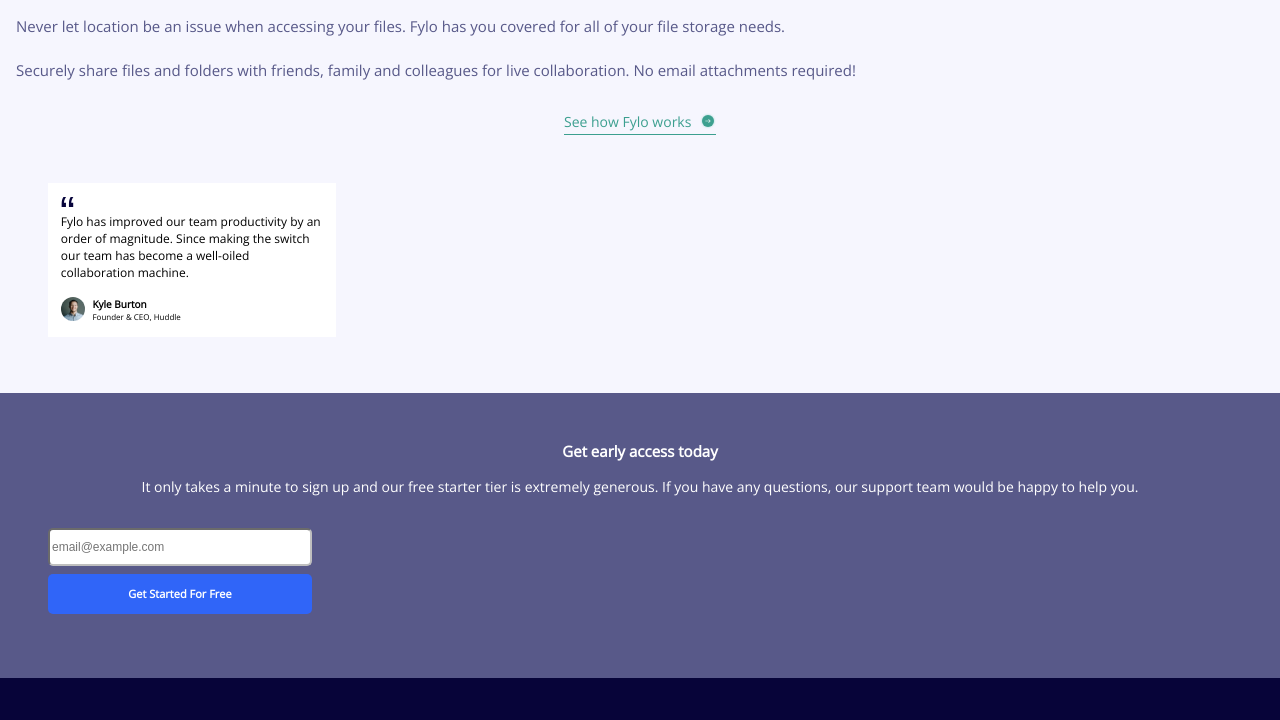
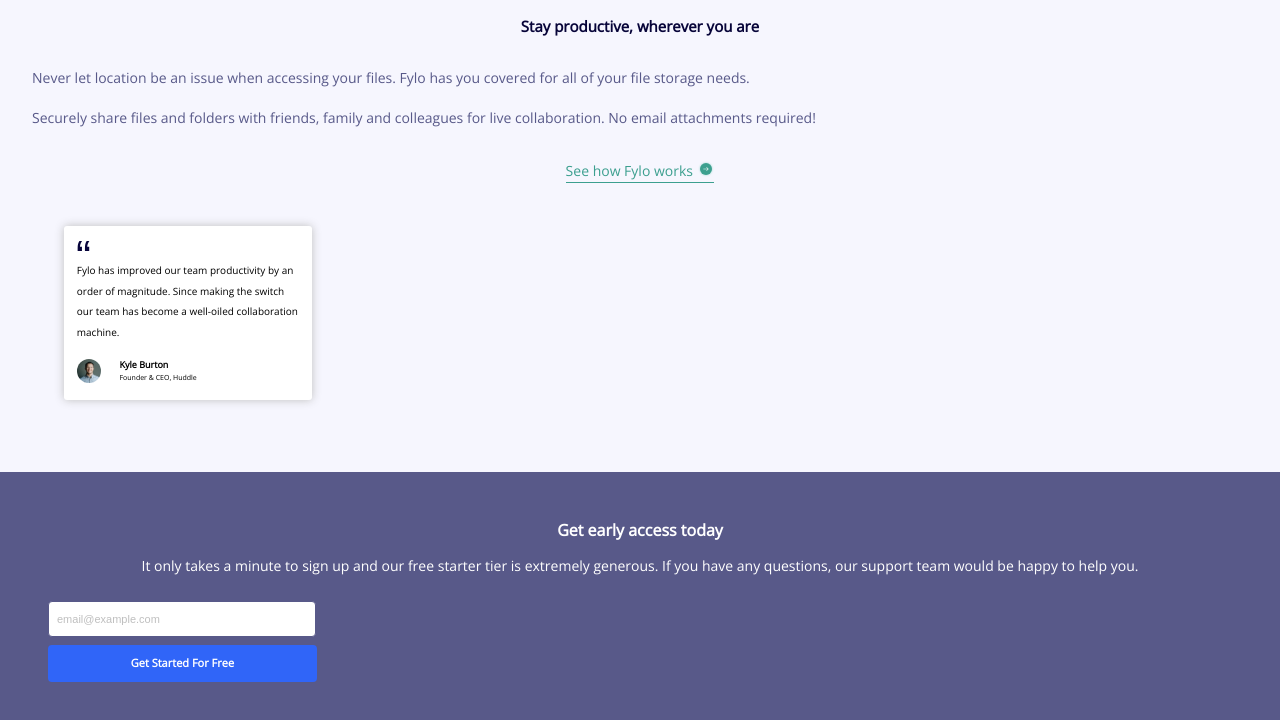
Before and after one commit to dehfachini/fylo-landing-page-with-two-column-layout-master, a plain HTML site: page index.html in a window 1280 px wide. Shown: the part 1090-1810 px from the top of the page. Drawn offline with nearby package versions, Linux system fonts and the light colour scheme.

Commit message:
final adjustments

```diff
--- a/css/styles.css
+++ b/css/styles.css
@@ -19,6 +19,7 @@ body {
     font-family: 'Open Sans', sans-serif;
     width: 100%;
     margin: auto;
+    line-height: 1.3rem;
 }
 
 .container {
@@ -29,7 +30,7 @@ body {
 }
 
 .inner-container {
-    padding: 1rem;
+    padding: 2rem;
 }
 
 .fylo-image img {
@@ -57,7 +58,7 @@ body {
 }
 
 .first-image img {
-    width: 21rem;
+    width: 19rem;
     padding-bottom: 2rem;
 }
 
@@ -68,29 +69,39 @@ body {
 
 .first-title {
     font-weight: bold;
-    font-size: 26px;
+    font-size: 25px;
     text-align: center;
-    padding-bottom: 2rem;
+    margin-bottom: 1.5rem;
     color: var(--very-dark-blue);
+    line-height: 2.2rem;
 }
 
 .first-text {
     text-align: center;
     color: var(--very-dark-blue);
+    font-size: 14px;
 }
 
 input {
-    height: 2.5rem;
-    width: 20.5rem;
+    height: 2.2rem;
+    width: 19rem;
     margin-bottom: 1rem;
-    border-radius: 5px;
-    border-color: var(--light-gray);
+    border-radius: 4px;
+    border-color: var(--desaturated-blue);
+    border-style: solid;
+    border-width: 0.1rem;
+    color: var(--light-gray);
+    padding-left: 1rem;
+    font-size: 12px;
+}
+
+::placeholder {
     color: var(--light-gray);
 }
 
 .button {
-    width: 21rem;
-    height: 2.5rem;
+    width: 19.5rem;
+    height: 2.3rem;
     background-color: var(--bright-blue);
     margin-bottom: 2rem;
     color: white;
@@ -100,13 +111,13 @@ input {
     display: flex;
     align-items: center;
     justify-content: center;
-    border-radius: 5px;
+    border-radius: 4px;
 }
 
 .second-image img {
     width: 21rem;
-    padding-bottom: 4rem;
-    padding-top: 4rem;
+    padding-bottom: 5rem;
+    padding-top: 8rem;
 }
 
 .inner-second-card {
@@ -121,7 +132,7 @@ input {
 
 .second-title {
     font-weight: bold;
-    font-size: 16px;
+    font-size: 15px;
     text-align: center;
     padding-bottom: 2rem;
     color: var(--very-dark-blue);
@@ -129,21 +140,21 @@ input {
 
 .second-text {
     color: var(--desaturated-blue);
-    font-size: 15px;
+    font-size: 14px;
     text-align: left;
 }
 
 .paragraph {
-    padding-top: 1.5rem;
+    padding-top: 1.2rem;
 }
 
 .linkandarrow {
     display: flex;
     align-self: center;
     justify-content: space-between;
-    width: 9.5rem;
+    width: 9.3rem;
     border-bottom: 1px solid var(--moderate-cyan);
-    margin-bottom: 1rem;
+    margin-bottom: 0.7rem;
 }
 
 .link {
@@ -153,14 +164,16 @@ input {
 
 .testimonial-card {
     padding: 2rem;
-    width: 18rem;
+    width: 15.5rem;
     margin-bottom: 0.5rem;
 }
 
 .inner-testimonial-card {
     background-color: #fff;
     padding: 0.8rem;
-    font-size: 12px;
+    font-size: 10px;
+    box-shadow: 0 0 1em var(--light-gray);
+    border-radius: 3px;
 }
 
 .person-info {
@@ -168,7 +181,8 @@ input {
     display: flex;
     justify-content: space-between;
     width: 7.5rem;
-    font-size: 10px;
+    font-size: 9px;
+    line-height: 0.8rem;
 }
 
 .kyle-image img {
@@ -181,7 +195,7 @@ input {
 }
 
 .position {
-    font-size: 8px;
+    font-size: 7px;
 }
 
 .third-card {
@@ -190,12 +204,16 @@ input {
 }
 
 .inner-third-card {
-    padding: 3rem;
+    padding: 3rem 3rem 2rem 3rem;
+}
+
+.titleandtext3 {
+    padding-bottom: 1.5rem;
 }
 
 .third-title {
     font-weight: bold;
-    font-size: 15px;
+    font-size: 16px;
     text-align: center;
     padding-bottom: 1rem;
     color: white;
@@ -211,12 +229,13 @@ input {
     height: 2rem;
     margin-bottom: 0.5rem;
     font-size: 12px;
+    padding-left: 0.5rem;
+    font-size: 11px;
 }
 
 .button-two {
-    width: 16.5rem;
+    width: 16.8rem;
     font-size: 11px;
-    margin-bottom: 1rem;
 }
 
 .footer-card {
@@ -224,14 +243,14 @@ input {
 }
 
 .inner-footer {
-    padding: 3rem;
+    padding: 4rem 3rem 4rem 3rem;
     color: white;
     font-size: 14px;
 }
 
 .fylo-image-two img {
     filter: invert(96%) sepia(100%) saturate(2%) hue-rotate(257deg) brightness(109%) contrast(100%);
-    padding-bottom: 1rem;
+    padding-bottom: 2rem;
     font-size: 14px;
 }
 
@@ -252,11 +271,11 @@ input {
 .footer-links {
     display: flex;
     flex-direction: column;
-    align-content: space-between ;
+    align-content: space-between;
     margin: auto;
+}
 
-}
-.first-footer div, .second-footer div{
+.first-footer div, .second-footer div {
     height: 2rem;
 }
 
@@ -271,9 +290,11 @@ input {
 .icons {
     width: 20px;
     filter: invert(96%) sepia(100%) saturate(2%) hue-rotate(257deg) brightness(109%) contrast(100%);
- }
+    padding: 0.3rem;
+}
 
- .social-icons {
-    width: 80px;
-
- }
+.social-icons {
+    display: flex;
+    justify-content: center;
+    width: 100%;
+}
--- a/index.html
+++ b/index.html
@@ -123,7 +123,7 @@
     </div>
     <div class="third-card">
       <div class="inner-third-card">
-        <div class="titleandtext">
+        <div class="titleandtext3">
           <div class="third-title">
             Get early access today
           </div>
```
